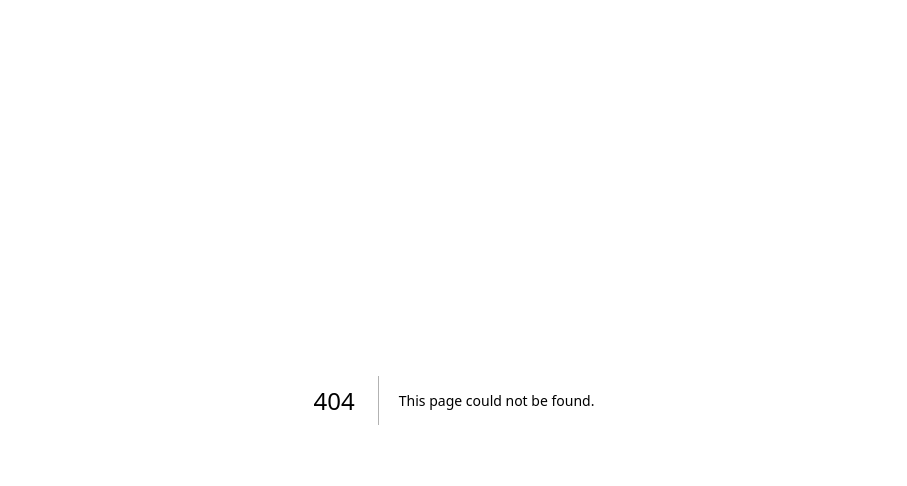
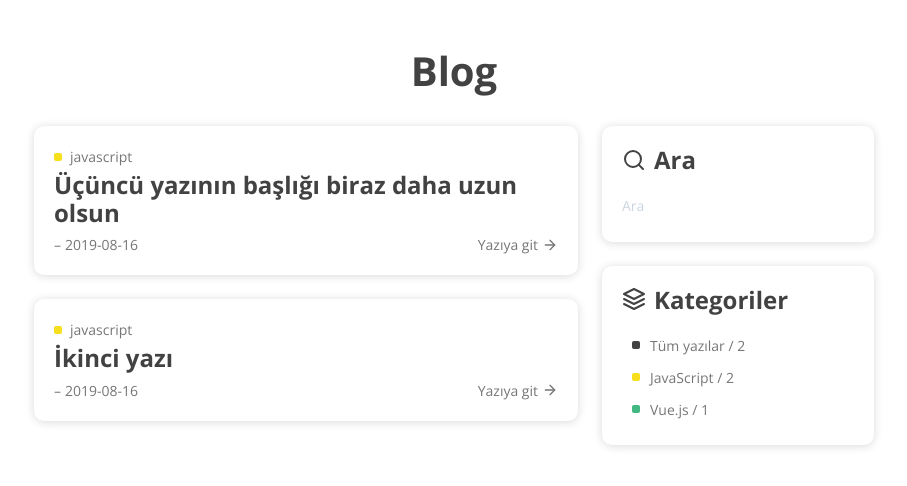
Before and after one commit to kutluhann/kutluhann.net, a Next.js app: page /category/javascript in a window 1280 px wide. Before the commit this address had no page. Shown: the top 486 px of the page, without its empty margins (186-1093 px from the left). Built offline with nearby package versions, Linux system fonts and the light colour scheme.

Commit message:
Add categorization

```diff
--- a/components/categoriesArea.js
+++ b/components/categoriesArea.js
@@ -4,7 +4,7 @@ export default function categoriesAres({ categories }) {
   return (
     <div className="rounded-10 shadow flex justify-center p-5 flex-col w-full">
       <h3 className="title mb-4 flex items-center">
-        <svg className="h-6" xmlns="http://www.w3.org/2000/svg" viewBox="0 0 24 24" fill="none" stroke="currentColor" stroke-width="2" stroke-linecap="round" stroke-linejoin="round">
+        <svg className="h-6" xmlns="http://www.w3.org/2000/svg" viewBox="0 0 24 24" fill="none" stroke="currentColor" strokeWidth="2" strokeLinecap="round" strokeLinejoin="round">
           <polygon points="12 2 2 7 12 12 22 7 12 2"></polygon>
           <polyline points="2 17 12 22 22 17"></polyline>
           <polyline points="2 12 12 17 22 12"></polyline>
@@ -28,7 +28,7 @@ export default function categoriesAres({ categories }) {
         {categories.length && categories.map(category => (
           <li key={category.id}>
             <Link
-              href="/"
+              href={`/category/${category.id}`}
               className="group h-8 cursor-pointer py-2 mx-2 text-8 flex justify-center items-center"
             >
               <span className="h-3 w-3 flex justify-center items-center">
--- a/components/layout.js
+++ b/components/layout.js
@@ -1,5 +1,29 @@
-export default function Layout({ children }) {
+import SearchArea from '@/components/searchArea'
+import CategoriesArea from '@/components/categoriesArea'
+
+export default function Layout({ children, activeCategories }) {
     return (
-        <div>{children}</div>
+        <main className="pt-12 px-6">
+        <section>
+          <div className="container">
+            <h2 className="title text-2 mb-6 text-center">Blog</h2>
+          </div>
+        </section>
+        <section className="mt-8 touch:mt-6">
+          <div className="container flex">
+            <div className="flex touch:flex-col-reverse w-full desktop:w-10/12 widescreen:w-9/12 mx-auto">
+              <div className="w-2/3 touch:w-full desktop:mx-3 touch:my-2 h-auto relative">
+                {children}
+              </div>
+              <aside className="w-1/3 touch:w-full desktop:mx-3 touch:mb-2 h-auto">
+                <div className="sticky top-6 w-full flex flex-col justify-satart items-center touch:flex-col-reverse">
+                  <SearchArea />
+                  <CategoriesArea categories={activeCategories} />
+                </div>
+              </aside>
+            </div>
+          </div>
+        </section>
+      </main>
     )
 }
--- a/components/searchArea.js
+++ b/components/searchArea.js
@@ -1,9 +1,9 @@
 export default function SearchArea() {
   return (
     <div className="mb-6 touch:mb-0 touch:mt-4 shadow rounded-10 flex justify-center p-5 flex-col w-full">
-      <label for="search-input">
+      <label htmlFor="search-input">
         <h3 className="title flex items-center mb-4">
-          <svg className="h-6" xmlns="http://www.w3.org/2000/svg" viewBox="0 0 24 24" fill="none" stroke="currentColor" stroke-width="2" stroke-linecap="round" stroke-linejoin="round">
+          <svg className="h-6" xmlns="http://www.w3.org/2000/svg" viewBox="0 0 24 24" fill="none" stroke="currentColor" strokeWidth="2" strokeLinecap="round" strokeLinejoin="round">
             <circle cx="11" cy="11" r="8"></circle>
             <line x1="21" y1="21" x2="16.65" y2="16.65"></line>
           </svg>
--- /dev/null
+++ b/pages/category/[id].js
@@ -0,0 +1,44 @@
+import { getActiveCategoryIds } from "@/utils/posts"
+import Layout from "@/components/layout"
+import { getSortedPostData, getActiveCategories } from "@/utils/posts"
+import Head from "next/head"
+import Post from "@/components/post"
+
+export default function CategoryPage({ activeCategories, postsFilteredByCategory }) {
+  return (
+    <Layout activeCategories={activeCategories}>
+      <Head>
+        <title>Create Next App</title>
+        <meta name="description" content="Generated by create next app" />
+        <meta name="viewport" content="width=device-width, initial-scale=1" />
+        <link rel="icon" href="/favicon.ico" />
+      </Head>
+      {postsFilteredByCategory.map((postData) => (
+        <Post key={postData.id} postData={postData} />
+      ))}
+    </Layout>
+  )
+}
+
+export function getStaticPaths() {
+  const paths = getActiveCategoryIds()
+
+  return {
+    paths,
+    fallback: false
+  }
+}
+
+export function getStaticProps({ params }) {
+  const allPostsData = getSortedPostData()
+  const activeCategories = getActiveCategories()
+
+  const postsFilteredByCategory = allPostsData.filter(post => post.category == params.id)
+
+  return {
+    props: {
+      postsFilteredByCategory,
+      activeCategories
+    }
+  }
+}
--- a/pages/index.js
+++ b/pages/index.js
@@ -2,43 +2,20 @@ import Head from 'next/head'
 import Link from 'next/link'
 import Layout from '@/components/layout'
 import Post from '@/components/post'
-import SearchArea from '@/components/searchArea'
-import CategoriesArea from '@/components/categoriesArea'
 import { getSortedPostData, getActiveCategories } from '@/utils/posts'
 
 export default function Home({ allPostsData, activeCategories }) {
   return (
-    <Layout>
+    <Layout activeCategories={activeCategories}>
       <Head>
         <title>Create Next App</title>
         <meta name="description" content="Generated by create next app" />
         <meta name="viewport" content="width=device-width, initial-scale=1" />
         <link rel="icon" href="/favicon.ico" />
       </Head>
-      <main className="pt-12 px-6">
-        <section>
-          <div className="container">
-            <h2 className="title text-2 mb-6 text-center">Blog</h2>
-          </div>
-        </section>
-        <section className="mt-8 touch:mt-6">
-          <div className="container flex">
-            <div className="flex touch:flex-col-reverse w-full desktop:w-10/12 widescreen:w-9/12 mx-auto">
-              <div className="w-2/3 touch:w-full desktop:mx-3 touch:my-2 h-auto relative">
-                {allPostsData.map((postData) => (
-                  <Post key={postData.id} postData={postData} />
-                ))}
-              </div>
-              <aside className="w-1/3 touch:w-full desktop:mx-3 touch:mb-2 h-auto">
-                <div className="sticky top-6 w-full flex flex-col justify-satart items-center touch:flex-col-reverse">
-                  <SearchArea />
-                  <CategoriesArea categories={activeCategories} />
-                </div>
-              </aside>
-            </div>
-          </div>
-        </section>
-      </main>
+      {allPostsData.map((postData) => (
+        <Post key={postData.id} postData={postData} />
+      ))}
     </Layout>
   )
 }
--- a/utils/posts.js
+++ b/utils/posts.js
@@ -86,3 +86,15 @@ export function getActiveCategories() {
     return groups;
   }, [])
 }
+
+export function getActiveCategoryIds() {
+  const activeCategories = getActiveCategories();
+
+  return activeCategories.map(category => {
+    return {
+      params: {
+        id: category.id
+      }
+    }
+  })
+}
```
